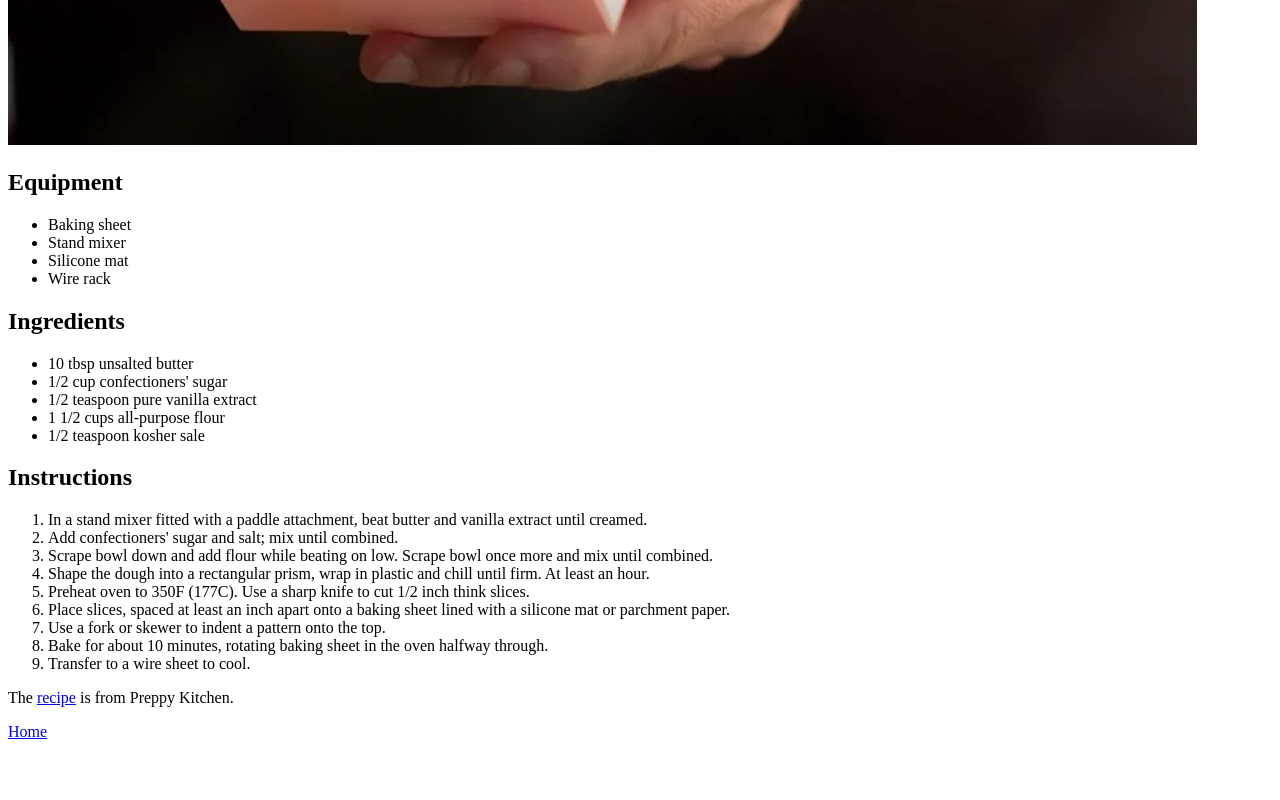
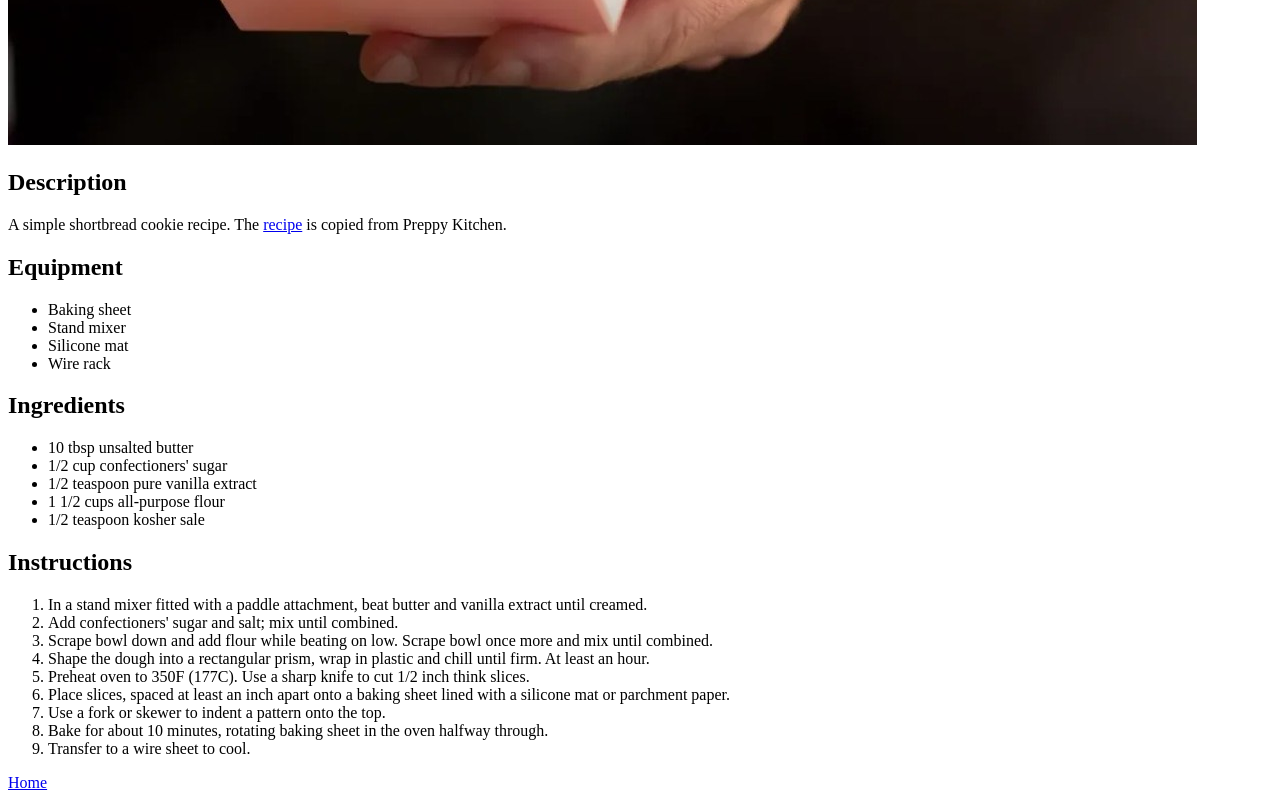
Before and after one commit to bluesberries/odin-recipes, a plain HTML site: page recipes/shortbread-cookies.html in a window 1280 px wide. Shown: the part 602-1402 px from the top of the page. Before the commit the page ends 1351 px from the top, so only its background shows below. Drawn offline with Linux system fonts and the light colour scheme.

Commit message:
Add description for shortbread cookies recipe

```diff
--- a/recipes/shortbread-cookies.html
+++ b/recipes/shortbread-cookies.html
@@ -7,6 +7,8 @@
     <body>
         <h1>Shortbread Cookies Recipe</h1>
         <img src="../img/shortbread-cookies.jpg" alt="Ted Lasso - Biscuit with the Boss" width="1189" height="667">
+        <h2>Description</h2>
+        <p>A simple shortbread cookie recipe. The <a href="https://preppykitchen.com/shortbread-cookies-recipe/" target="_blank" rel="noopener noreferrer">recipe</a> is copied from Preppy Kitchen.</p>
         <h2>Equipment</h2>
             <ul>
                 <li>Baking sheet</li>
@@ -34,7 +36,6 @@
                 <li>Bake for about 10 minutes, rotating baking sheet in the oven halfway through.</li>
                 <li>Transfer to a wire sheet to cool.</li>
             </ol>
-        <p>The <a href="https://preppykitchen.com/shortbread-cookies-recipe/" target="_blank" rel="noopener noreferrer">recipe</a> is from Preppy Kitchen.</p>
         <a href="../index.html">Home</a>
     </body>
 </html>
```
